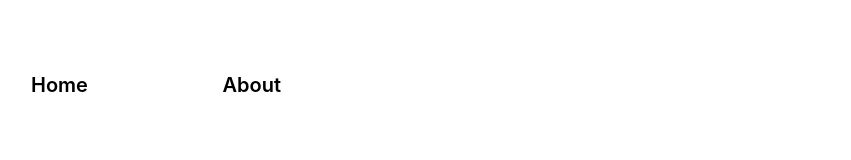
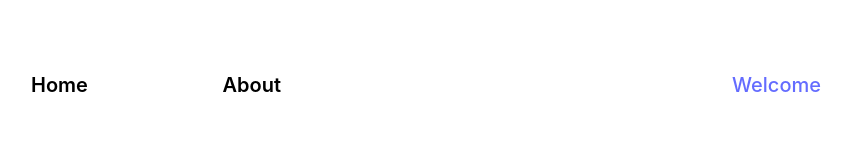
Before and after one commit to hadyawayda/serVme-project, a React (Vite) app: page /about in a window 1280 px wide. Shown: the top 160 px of the page, without its empty margins (239-1090 px from the left). Built offline with nearby package versions, Linux system fonts and the light colour scheme.

Commit message:
Updated Navbar

```diff
--- a/src/Components/Navbar.tsx
+++ b/src/Components/Navbar.tsx
@@ -15,9 +15,13 @@ const Navbar = () => {
         <Link to="/">Home</Link>
         <Link to="/about">About</Link>
       </div>
-      {name && <div className="welcome">Welcome {name}</div>}
+      {name ? (
+        <div className="welcome">Welcome {name}</div>
+      ) : (
+        <div className="welcome">Welcome</div>
+      )}
       {/** Uncomment next line to use Context API */}
-      {/* {firstName && <div className="welcome">Welcome {firstName}</div>} */}{" "}
+      {/* {firstName ? ( <div className="welcome">Welcome {firstName}</div> ) : ( <div className="welcome">Welcome</div> )} */}
     </div>
   );
 };
```
